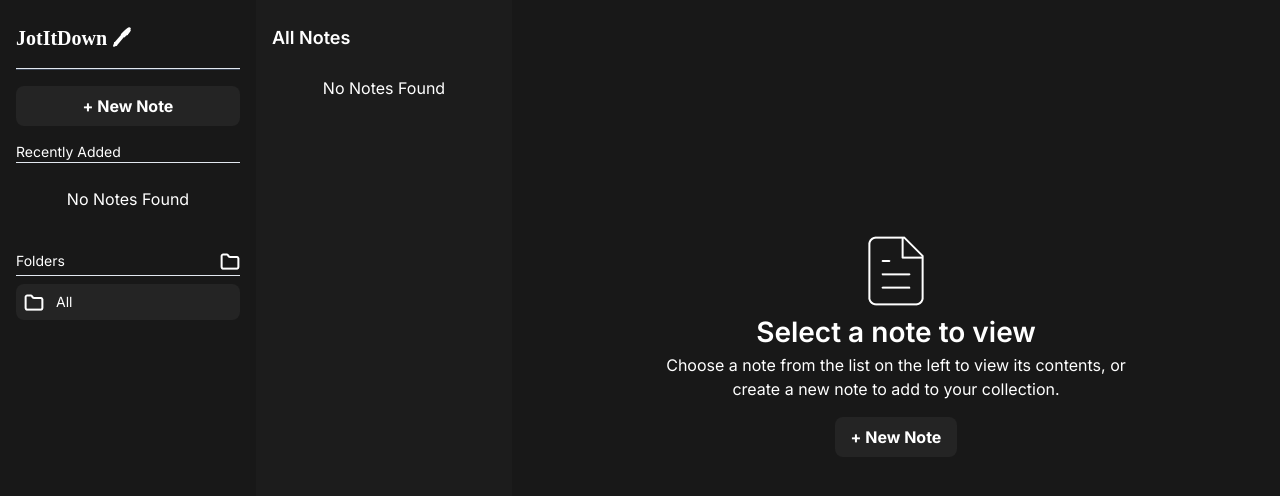
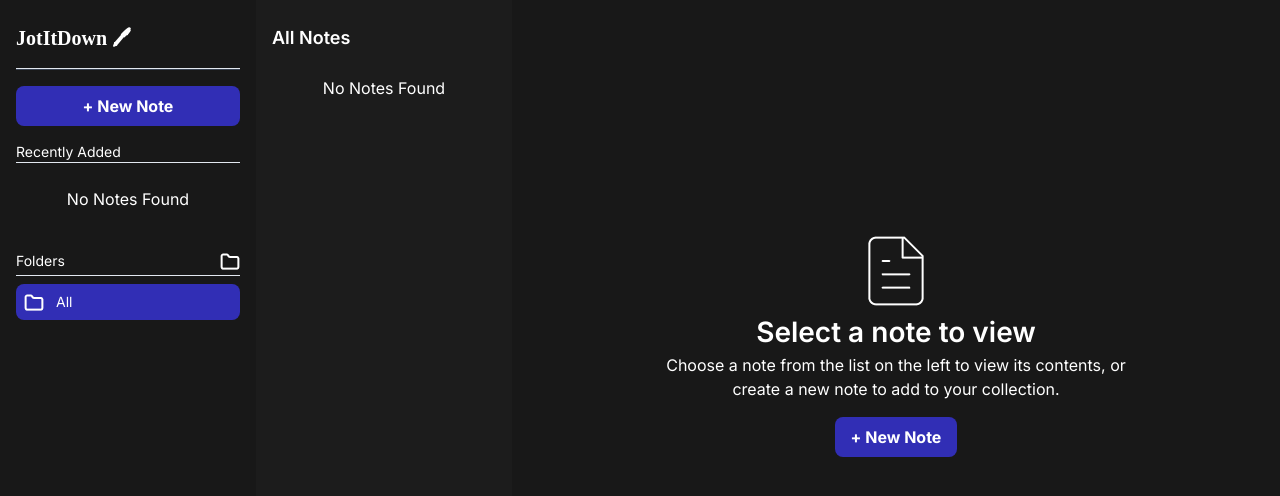
Before and after one commit to theheemmanuel/FIP-Project, a React (Vite) app: page / in a window 1280 px wide. Shown: the top 496 px of the page. Built offline with nearby package versions, Linux system fonts and the light colour scheme; a web font is replaced by a local one.

Commit message:
color fix

```diff
--- a/src/Components/Folder.jsx
+++ b/src/Components/Folder.jsx
@@ -26,7 +26,7 @@ const Folder = () => {
                   }`}
                 >
                   <p className="font-semibold">{item.title}</p>
-                  <p className="text-sm">
+                  <p className="text-sm pt-1">
                     {new Date(item.date).toLocaleDateString()}
                   </p>
                 </div>
@@ -50,7 +50,7 @@ const Folder = () => {
                     }
                   >
                     <p className="font-semibold">{item.title}</p>
-                    <p className="text-sm">
+                    <p className="text-sm pt-1">
                       {new Date(item.date).toLocaleDateString()}
                     </p>
                   </div>
--- a/src/Components/SideBar.jsx
+++ b/src/Components/SideBar.jsx
@@ -18,7 +18,7 @@ const SideBar = () => {
         <hr className="h-[1px] bg-gray-700 my-4" />
         <button
           onClick={() => dispatch({ type: "newNote" })}
-          className="w-full bg-[#FFFFFF0D] py-2 font-bold rounded-lg"
+          className="w-full bg-[#312EB5] py-2 font-bold rounded-lg"
         >
           + New Note
         </button>
@@ -54,7 +54,7 @@ const SideBar = () => {
                 }
                 key={folder}
                 className={`flex items-center capitalize mt-2 gap-3 hover:bg-[#ffffff0D] hover:font-semibold rounded-lg p-2 cursor-pointer ${
-                  state.folder === folder && "bg-[#ffffff0D]"
+                  state.folder === folder && "bg-[#312EB5]"
                 }`}
               >
                 <img src={FolderPic} className="w-5" alt="" />
@@ -65,7 +65,7 @@ const SideBar = () => {
           <div
             onClick={() => dispatch({ type: "PickFolder", payload: "" })}
             className={`flex items-center mt-2 gap-3 hover:bg-[#ffffff0D] hover:font-semibold rounded-lg p-2 cursor-pointer ${
-              state.folder === "" && "bg-[#ffffff0D]"
+              state.folder === "" && "bg-[#312EB5]"
             }`}
           >
             <img src={FolderPic} className="w-5" alt="" />
--- a/src/Pages/Home.jsx
+++ b/src/Pages/Home.jsx
@@ -84,7 +84,7 @@ const Home = () => {
             </p>
             <button
               onClick={() => dispatch({ type: "newNote" })}
-              className="px-4 bg-[#FFFFFF0D] py-2 font-bold rounded-lg mt-4"
+              className="px-4 bg-[#312EB5] py-2 font-bold rounded-lg mt-4"
             >
               + New Note
             </button>
@@ -99,7 +99,7 @@ const Home = () => {
                 <div className=" pb-4 flex justify-between">
                   <button
                     onClick={() => dispatch({ type: "clearNote" })}
-                    className="bg-[#FFFFFF0D] px-4 py-2 rounded-lg text-sm font-bold"
+                    className="bg-[#312EB5] px-4 py-2 rounded-lg text-sm font-bold"
                   >
                     &larr; GO BACK
                   </button>
@@ -111,7 +111,7 @@ const Home = () => {
                     {editMode ? (
                       <button
                         onClick={saveButton}
-                        className="bg-[#FFFFFF0D] px-4 py-2 rounded-lg text-sm font-bold"
+                        className="bg-[#312EB5] px-4 py-2 rounded-lg text-sm font-bold"
                       >
                         Save
                       </button>
--- a/src/Pages/NewNote.jsx
+++ b/src/Pages/NewNote.jsx
@@ -74,7 +74,7 @@ const NewNote = () => {
       <div className=" pb-4 flex justify-between">
         <button
           onClick={() => dispatch({ type: "clearNote" })}
-          className="bg-[#FFFFFF0D] px-4 py-2 rounded-lg text-sm font-bold"
+          className="bg-[#312EB5] px-4 py-2 rounded-lg text-sm font-bold"
         >
           &larr; GO BACK
         </button>
@@ -148,7 +148,7 @@ const NewNote = () => {
         <div className="text-center">
           <button
             onClick={submitForm}
-            className="px-6 bg-[#FFFFFF0D] py-2 font-bold rounded-lg mt-4"
+            className="px-6 bg-[#312EB5] py-2 font-bold rounded-lg mt-4"
           >
             Save Note
           </button>
```
